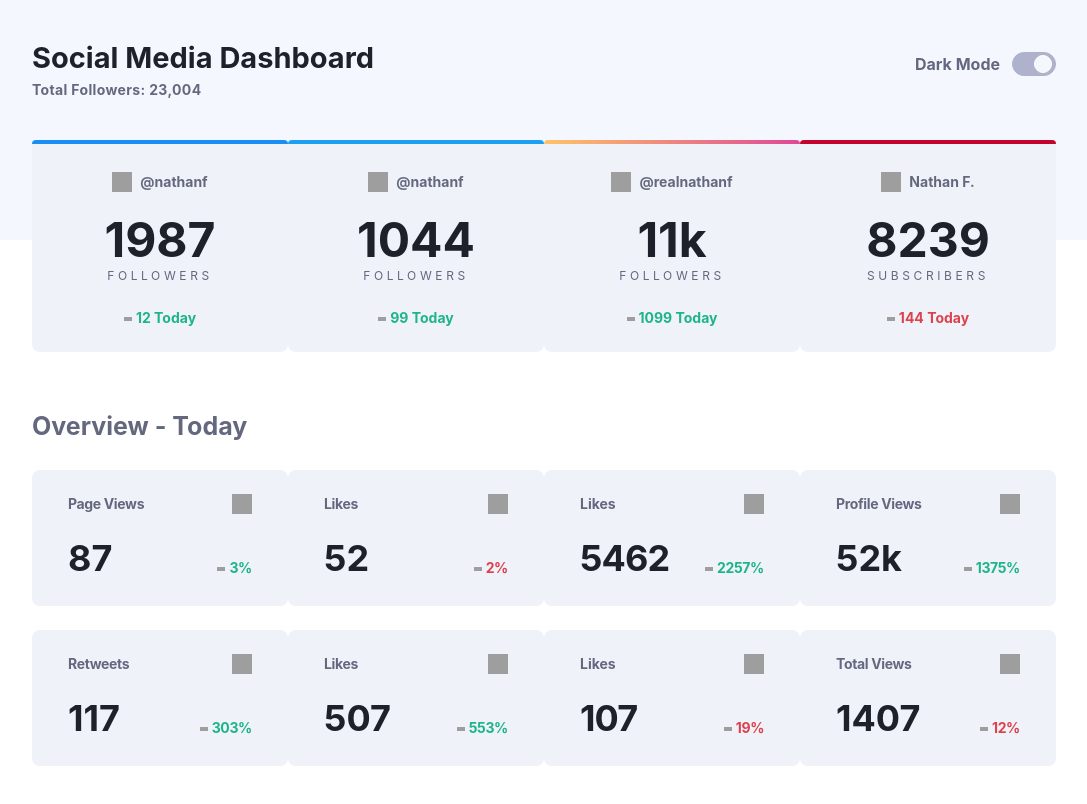
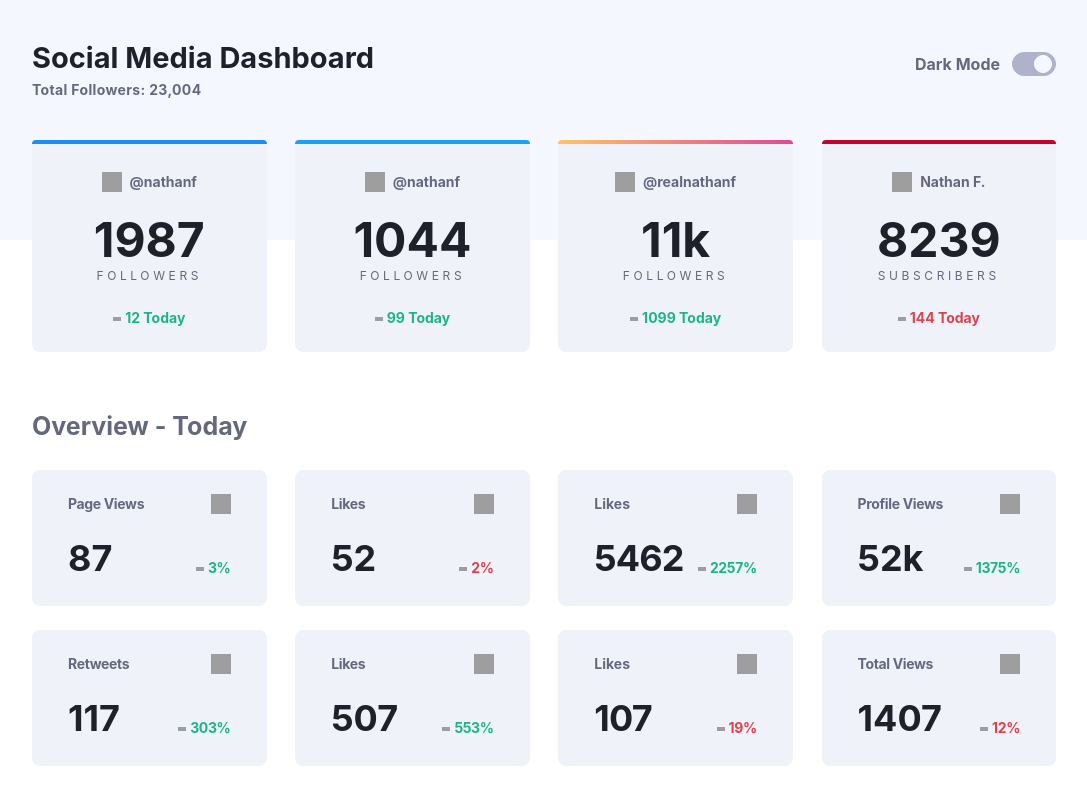
Before and after one commit to SebastianBrazil/social-media-dashboard, a React (Create React App) app: page / in a window 1280 px wide. Shown: the top 804 px of the page, without its empty margins (96-1183 px from the left). Built offline with nearby package versions, Linux system fonts and the light colour scheme; grey boxes are pictures that could not be loaded.

Commit message:
added gaps and bottom space

```diff
--- a/src/components/MainComponent.tsx
+++ b/src/components/MainComponent.tsx
@@ -69,7 +69,7 @@ const MainComponent = () => {
         <div className={darkSwitch} >
             <div className='dark:bg-[#1e202a] min-h-screen h-full'>
                 <div className='z-10 absolute bg-[#f5f7ff] dark:bg-[#1f212e] h-[16rem] lg:h-[15rem] w-screen inter rounded-b-xl'></div>
-                <div className='z-20 relative flex justify-center'>
+                <div className='z-20 relative flex justify-center lg:pb-20'>
                     <div className='w-[88%] lg:w-4/5'>
                         <div className='lg:flex lg:justify-between'>
                             <div>
@@ -92,8 +92,8 @@ const MainComponent = () => {
                         </div>
 
 
-                        <div className='lg:flex lg:justify-between lg:mt-10'>
-                            <div className='hober dark:darkHober dark:bg-[#252a41] mb-6 pb-1 lg:mb-0 lg:pb-0 bg-[#f0f2fa] w-full lg:w-[265px] rounded-b-lg rounded-t-[5px]'>
+                        <div className='lg:flex lg:justify-between lg:gap-x-[2.8%] lg:mt-10'>
+                            <div className='hober dark:darkHober dark:bg-[#252a41] mb-6 pb-1 lg:mb-0 lg:pb-0 bg-[#f0f2fa] w-full rounded-b-lg rounded-t-[5px]'>
                                 <div className='flex justify-center '>
                                     <div className='w-[100%] h-[4px] bg-[#198ff5] rounded-t-3xl'></div>
                                 </div>
@@ -113,7 +113,7 @@ const MainComponent = () => {
                                 </div>
                             </div>
 
-                            <div className='hober dark:darkHober dark:bg-[#252a41] mb-6 pb-1 lg:mb-0 lg:pb-0 bg-[#f0f2fa] w-full lg:w-[265px] rounded-b-lg rounded-t-[5px]'>
+                            <div className='hober dark:darkHober dark:bg-[#252a41] mb-6 pb-1 lg:mb-0 lg:pb-0 bg-[#f0f2fa] w-full rounded-b-lg rounded-t-[5px]'>
                                 <div className='flex justify-center '>
                                     <div className='w-full h-[4px] bg-[#1ca0f2] rounded-t-3xl'></div>
                                 </div>
@@ -133,7 +133,7 @@ const MainComponent = () => {
                                 </div>
                             </div>
 
-                            <div className='hober dark:darkHober dark:bg-[#252a41] mb-6 pb-1 lg:mb-0 lg:pb-0 bg-[#f0f2fa] w-full lg:w-[265px] rounded-b-lg rounded-t-[5px]'>
+                            <div className='hober dark:darkHober dark:bg-[#252a41] mb-6 pb-1 lg:mb-0 lg:pb-0 bg-[#f0f2fa] w-full rounded-b-lg rounded-t-[5px]'>
                                 <div className='flex justify-center '>
                                     <div className='w-[100%] h-[4px] instaGrad rounded-t-3xl'></div>
                                 </div>
@@ -153,7 +153,7 @@ const MainComponent = () => {
                                 </div>
                             </div>
 
-                            <div className='hober dark:darkHober dark:bg-[#252a41] mb-6 pb-1 lg:mb-0 lg:pb-0 bg-[#f0f2fa] w-full lg:w-[265px] rounded-b-lg rounded-t-[5px]'>
+                            <div className='hober dark:darkHober dark:bg-[#252a41] mb-6 pb-1 lg:mb-0 lg:pb-0 bg-[#f0f2fa] w-full rounded-b-lg rounded-t-[5px]'>
                                 <div className='flex justify-center '>
                                     <div className='w-[100%] h-[4px] bg-[#c4032a] rounded-t-3xl'></div>
                                 </div>
@@ -176,8 +176,8 @@ const MainComponent = () => {
 
                         <p className='textLight dark:text-white font-bold text-[25px] mt-12 lg:mt-14'>Overview - Today</p>
 
-                        <div className='lg:flex lg:justify-between mt-6'>
-                            <div className='hober dark:darkHober dark:bg-[#252a41] mb-4 lg:mb-0 pt-1 lg:pt-0 bg-[#f0f2fa] w-full lg:w-[265px] rounded-lg pb-7'>
+                        <div className='lg:flex lg:justify-between lg:gap-x-[2.8%] mt-6'>
+                            <div className='hober dark:darkHober dark:bg-[#252a41] mb-4 lg:mb-0 pt-1 lg:pt-0 bg-[#f0f2fa] w-full rounded-lg pb-7'>
                                 <div className='flex justify-between mx-9 mt-6'>
                                     <p className='font-bold textLight text-sm tracking-tight dark:text-[#8b97c6]'>Page Views</p>
                                     <img className='w-5 h-5' src={facebook} alt="Facebook Logo" />
@@ -190,7 +190,7 @@ const MainComponent = () => {
                                     </div>
                                 </div>
                             </div>
-                            <div className='hober dark:darkHober dark:bg-[#252a41] mb-4 lg:mb-0 pt-1 lg:pt-0 bg-[#f0f2fa] w-full lg:w-[265px] rounded-lg pb-7'>
+                            <div className='hober dark:darkHober dark:bg-[#252a41] mb-4 lg:mb-0 pt-1 lg:pt-0 bg-[#f0f2fa] w-full rounded-lg pb-7'>
                                 <div className='flex justify-between mx-9 mt-6'>
                                     <p className='font-bold textLight text-sm tracking-tight dark:text-[#8b97c6]'>Likes</p>
                                     <img className='w-5 h-5' src={facebook} alt="Facebook Logo" />
@@ -203,7 +203,7 @@ const MainComponent = () => {
                                     </div>
                                 </div>
                             </div>
-                            <div className='hober dark:darkHober dark:bg-[#252a41] mb-4 lg:mb-0 pt-1 lg:pt-0 bg-[#f0f2fa] w-full lg:w-[265px] rounded-lg pb-7'>
+                            <div className='hober dark:darkHober dark:bg-[#252a41] mb-4 lg:mb-0 pt-1 lg:pt-0 bg-[#f0f2fa] w-full rounded-lg pb-7'>
                                 <div className='flex justify-between mx-9 mt-6'>
                                     <p className='font-bold textLight text-sm dark:text-[#8b97c6]'>Likes</p>
                                     <img className='w-5 h-5' src={insta} alt="Facebook Logo" />
@@ -216,7 +216,7 @@ const MainComponent = () => {
                                     </div>
                                 </div>
                             </div>
-                            <div className='hober dark:darkHober dark:bg-[#252a41] mb-4 lg:mb-0 pt-1 lg:pt-0 bg-[#f0f2fa] w-full lg:w-[265px] rounded-lg pb-7'>
+                            <div className='hober dark:darkHober dark:bg-[#252a41] mb-4 lg:mb-0 pt-1 lg:pt-0 bg-[#f0f2fa] w-full rounded-lg pb-7'>
                                 <div className='flex justify-between mx-9 mt-6'>
                                     <p className='font-bold textLight text-sm tracking-tight dark:text-[#8b97c6]'>Profile Views</p>
                                     <img className='w-5 h-5' src={insta} alt="Facebook Logo" />
@@ -231,8 +231,8 @@ const MainComponent = () => {
                             </div>
                         </div>
 
-                        <div className='lg:flex lg:justify-between mt-4 lg:mt-6'>
-                            <div className='hober dark:darkHober dark:bg-[#252a41] mb-4 lg:mb-0 pt-1 lg:pt-0 bg-[#f0f2fa] w-full lg:w-[265px] rounded-lg pb-7'>
+                        <div className='lg:flex lg:justify-between lg:gap-x-[2.8%] mt-4 lg:mt-6'>
+                            <div className='hober dark:darkHober dark:bg-[#252a41] mb-4 lg:mb-0 pt-1 lg:pt-0 bg-[#f0f2fa] w-full rounded-lg pb-7'>
                                 <div className='flex justify-between mx-9 mt-6'>
                                     <p className='font-bold textLight text-sm tracking-tight dark:text-[#8b97c6]'>Retweets</p>
                                     <img className='w-5 h-5' src={twit} alt="Twitter Logo" />
@@ -245,7 +245,7 @@ const MainComponent = () => {
                                     </div>
                                 </div>
                             </div>
-                            <div className='hober dark:darkHober dark:bg-[#252a41] mb-4 lg:mb-0 pt-1 lg:pt-0 bg-[#f0f2fa] w-full lg:w-[265px] rounded-lg pb-7'>
+                            <div className='hober dark:darkHober dark:bg-[#252a41] mb-4 lg:mb-0 pt-1 lg:pt-0 bg-[#f0f2fa] w-full rounded-lg pb-7'>
                                 <div className='flex justify-between mx-9 mt-6'>
                                     <p className='font-bold textLight text-sm tracking-tight dark:text-[#8b97c6]'>Likes</p>
                                     <img className='w-5 h-5' src={twit} alt="Twitter Logo" />
@@ -258,7 +258,7 @@ const MainComponent = () => {
                                     </div>
                                 </div>
                             </div>
-                            <div className='hober dark:darkHober dark:bg-[#252a41] mb-4 lg:mb-0 pt-1 lg:pt-0 bg-[#f0f2fa] w-full lg:w-[265px] rounded-lg pb-7'>
+                            <div className='hober dark:darkHober dark:bg-[#252a41] mb-4 lg:mb-0 pt-1 lg:pt-0 bg-[#f0f2fa] w-full rounded-lg pb-7'>
                                 <div className='flex justify-between mx-9 mt-6'>
                                     <p className='font-bold textLight text-sm dark:text-[#8b97c6]'>Likes</p>
                                     <img className='w-5 h-5' src={yuochube} alt="Youtube Logo" />
@@ -271,7 +271,7 @@ const MainComponent = () => {
                                     </div>
                                 </div>
                             </div>
-                            <div className='hober dark:darkHober dark:bg-[#252a41] mb-14 lg:mb-0 pt-1 lg:pt-0 bg-[#f0f2fa] w-full lg:w-[265px] rounded-lg pb-7'>
+                            <div className='hober dark:darkHober dark:bg-[#252a41] mb-14 lg:mb-0 pt-1 lg:pt-0 bg-[#f0f2fa] w-full rounded-lg pb-7'>
                                 <div className='flex justify-between mx-9 mt-6'>
                                     <p className='font-bold textLight text-sm tracking-tight dark:text-[#8b97c6]'>Total Views</p>
                                     <img className='w-5 h-5' src={yuochube} alt="Youtube Logo" />
```
